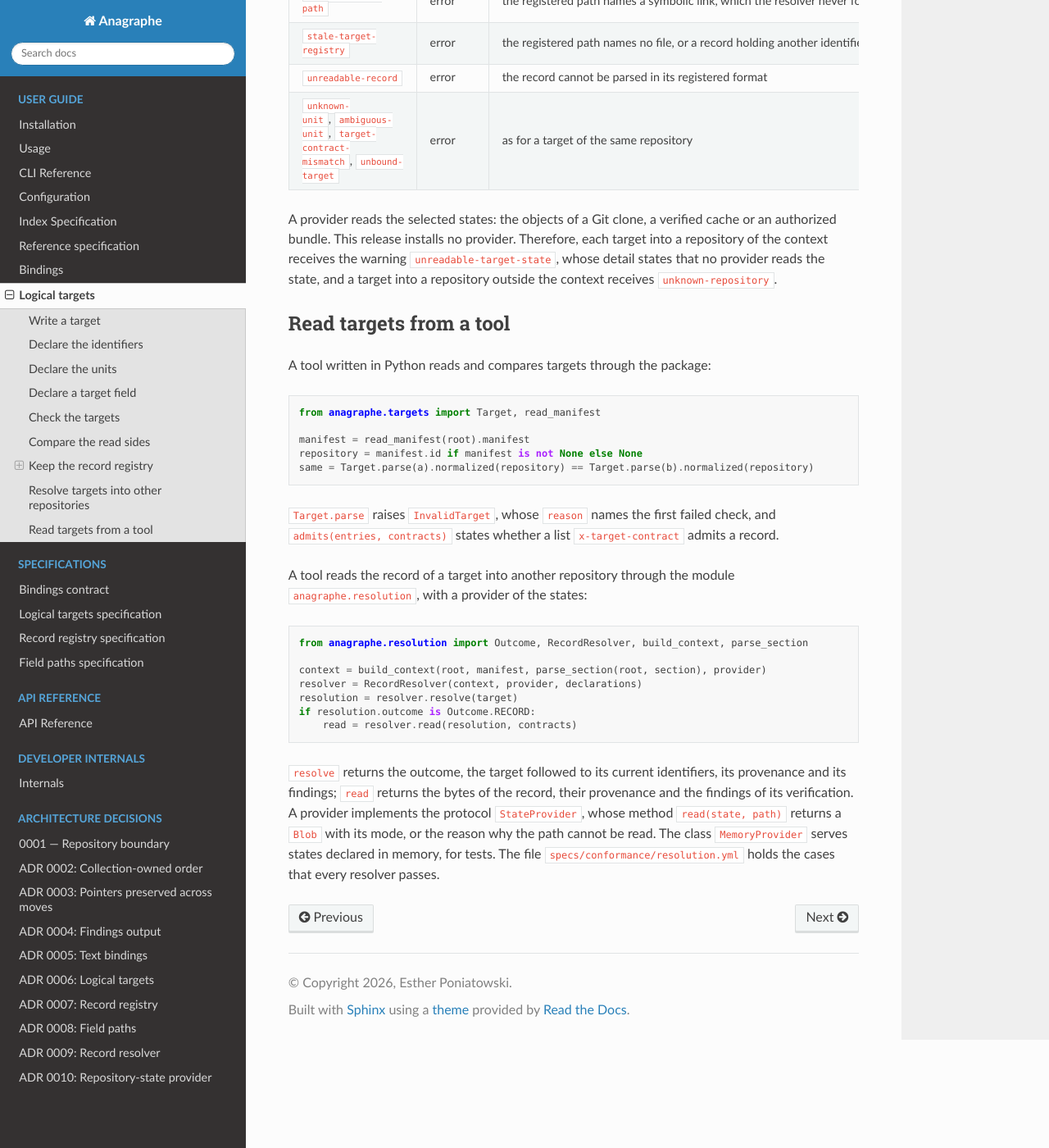
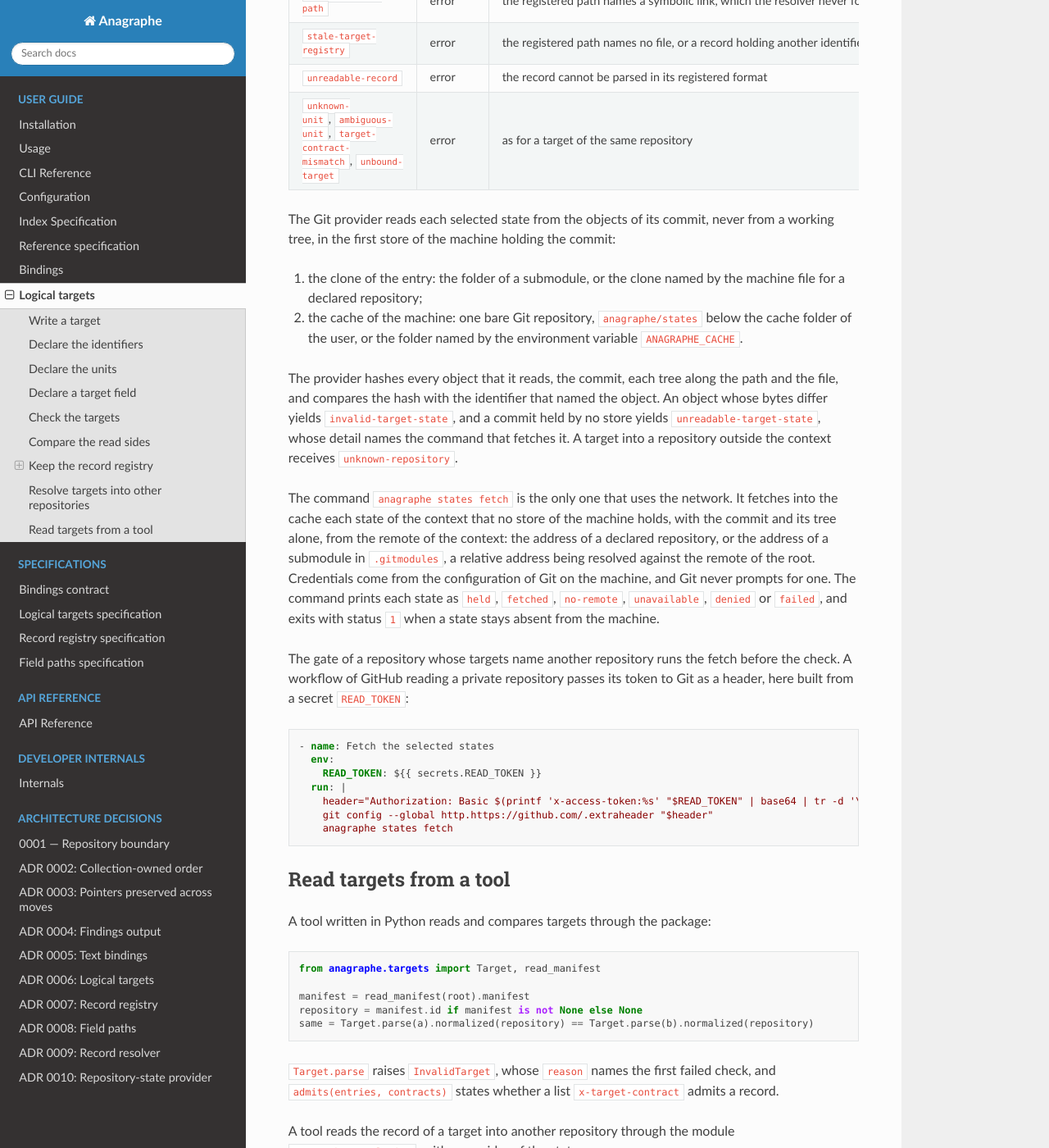
Before and after one commit to esther-poniatowski/anagraphe, a Sphinx documentation site: the page built from docs/guide/targets.md, in a window 1280 px wide and 1400 px high, scrolled down 10008 px. Shown: the whole window at 82% size. Built offline with Sphinx 7.4.7 and the Read the Docs theme 3.1.0, drawn with Linux system fonts in a browser that asks for light colours.

Commit message:
docs(guide): Document the Git provider and the fetch ###################################################
Document the reading and the fetch of the selected states:
  - docs/guide/targets.md: the stores, the cache, the verification,
    the command states fetch and a workflow step reading a private
    repository
  - docs/guide/cli-reference.md and docs/api/index.md: the command and
    the module
  - CHANGELOG.md: the unreleased additions and changes
######################################################################

Signed-off-by: Esther Poniatowski <esther.poniatowski@ens.psl.eu>
Co-Authored-By: Claude Opus 5.5 <noreply@anthropic.com>

````diff
--- a/docs/guide/targets.md
+++ b/docs/guide/targets.md
@@ -397,10 +397,41 @@ the checked repository. Each step adds its findings to those of the check:
 | `unreadable-record` | error | the record cannot be parsed in its registered format |
 | `unknown-unit`, `ambiguous-unit`, `target-contract-mismatch`, `unbound-target` | error | as for a target of the same repository |
 
-A provider reads the selected states: the objects of a Git clone, a verified cache or an
-authorized bundle. This release installs no provider. Therefore, each target into a repository of
-the context receives the warning `unreadable-target-state`, whose detail states that no provider
-reads the state, and a target into a repository outside the context receives `unknown-repository`.
+The Git provider reads each selected state from the objects of its commit, never from a working
+tree, in the first store of the machine holding the commit:
+
+1. the clone of the entry: the folder of a submodule, or the clone named by the machine file for a
+   declared repository;
+2. the cache of the machine: one bare Git repository, `anagraphe/states` below the cache folder of
+   the user, or the folder named by the environment variable `ANAGRAPHE_CACHE`.
+
+The provider hashes every object that it reads, the commit, each tree along the path and the
+file, and compares the hash with the identifier that named the object. An object whose bytes
+differ yields `invalid-target-state`, and a commit held by no store yields
+`unreadable-target-state`, whose detail names the command that fetches it. A target into a
+repository outside the context receives `unknown-repository`.
+
+The command `anagraphe states fetch` is the only one that uses the network. It fetches into the
+cache each state of the context that no store of the machine holds, with the commit and its tree
+alone, from the remote of the context: the address of a declared repository, or the address of a
+submodule in `.gitmodules`, a relative address being resolved against the remote of the root.
+Credentials come from the configuration of Git on the machine, and Git never prompts for one. The
+command prints each state as `held`, `fetched`, `no-remote`, `unavailable`, `denied` or `failed`,
+and exits with status `1` when a state stays absent from the machine.
+
+The gate of a repository whose targets name another repository runs the fetch before the check. A
+workflow of GitHub reading a private repository passes its token to Git as a header, here built
+from a secret `READ_TOKEN`:
+
+```yaml
+- name: Fetch the selected states
+  env:
+    READ_TOKEN: ${{ secrets.READ_TOKEN }}
+  run: |
+    header="Authorization: Basic $(printf 'x-access-token:%s' "$READ_TOKEN" | base64 | tr -d '\n')"
+    git config --global http.https://github.com/.extraheader "$header"
+    anagraphe states fetch
+```
 
 ## Read targets from a tool
 
````
Also changed, not shown: CHANGELOG.md (+16 -0 lines), docs/api/index.md (+4 -0 lines), docs/guide/cli-reference.md (+4 -2 lines).
